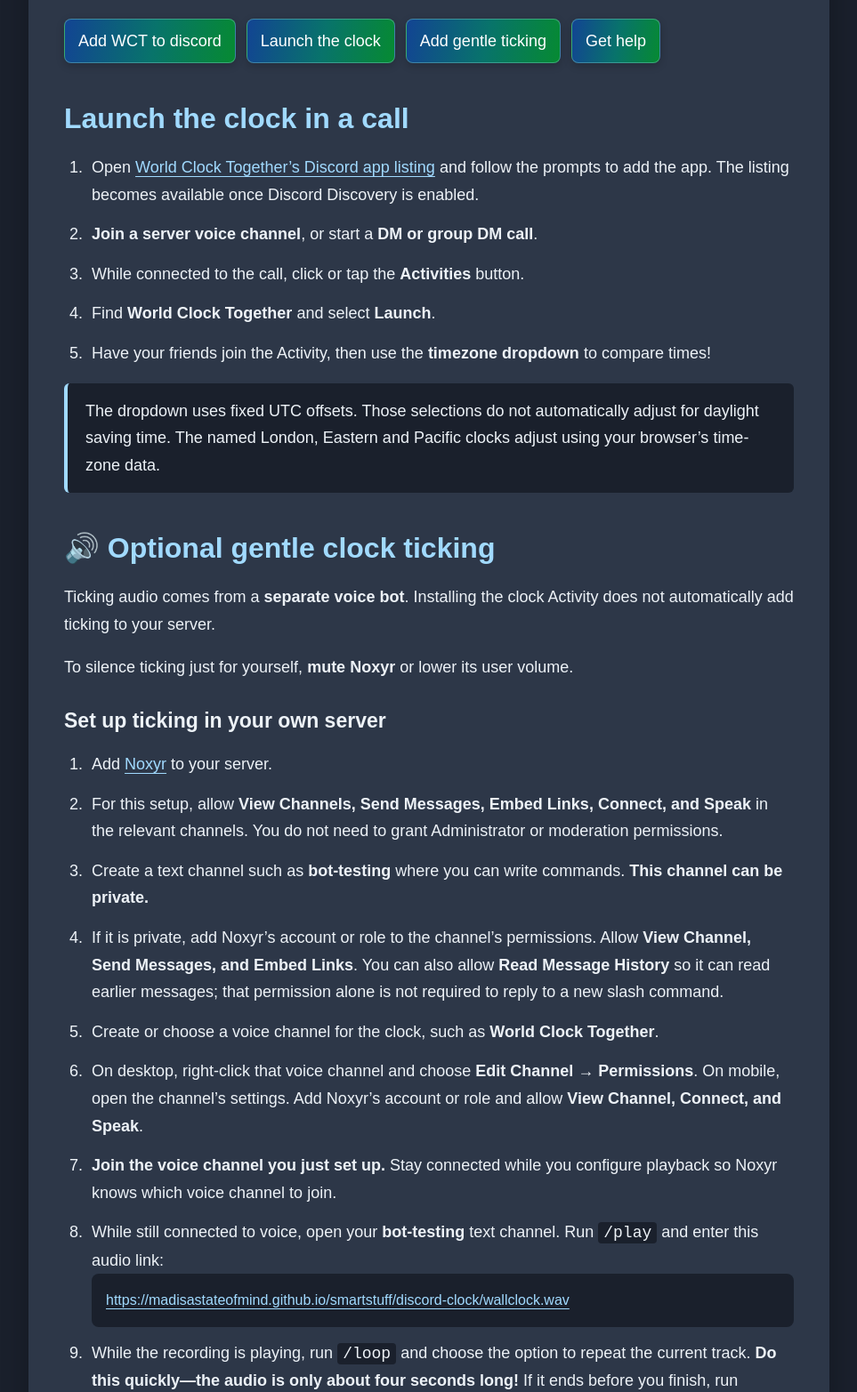
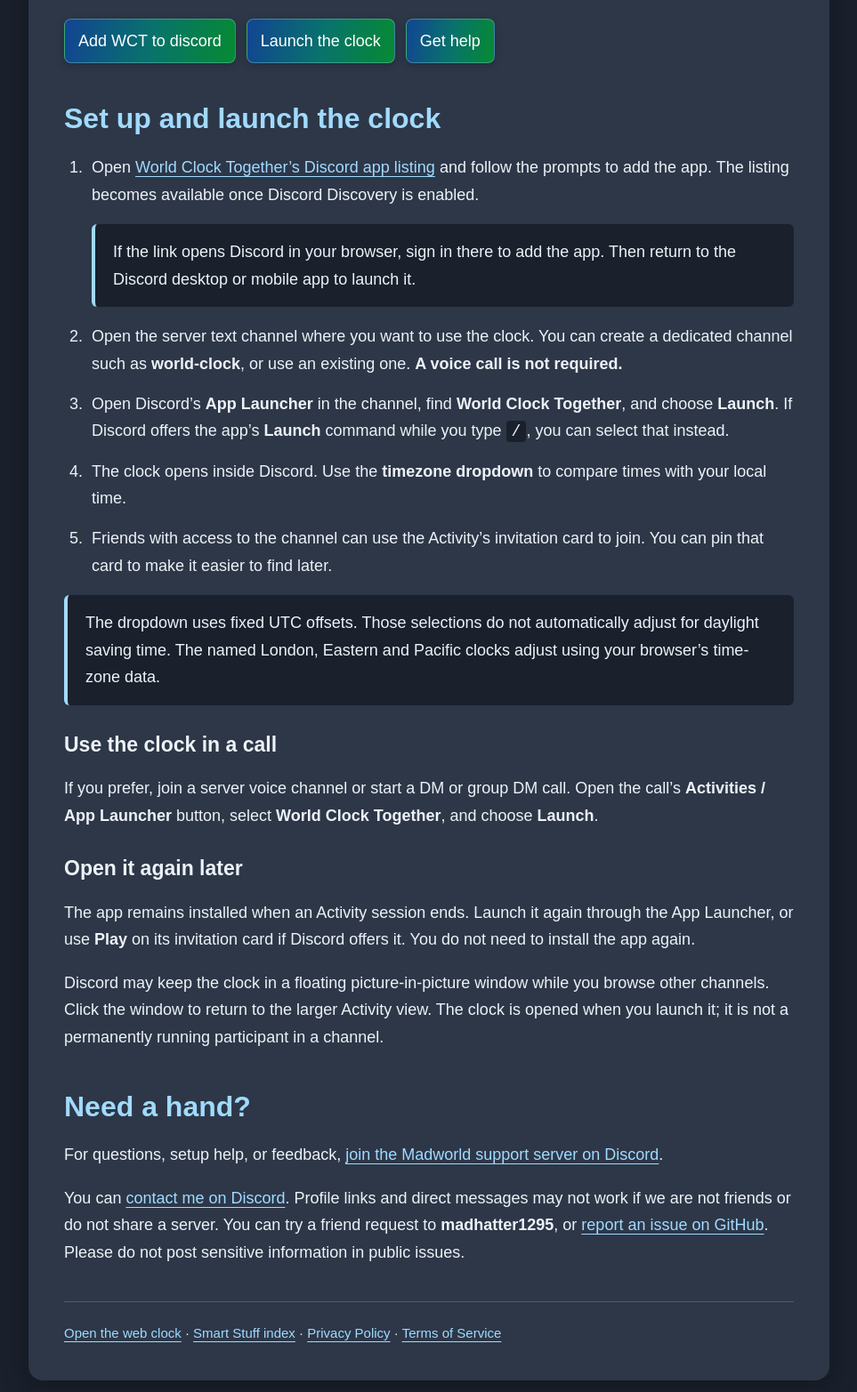
Before and after one commit to Madisastateofmind/smartstuff, a plain HTML site: page discord-clock/guide.html in a window 1280 px wide. Shown: the part 195-1760 px from the top of the page at 89% size, without its empty margins (158-1121 px from the left). Drawn offline with Linux system fonts and the light colour scheme.

Commit message:
Focus guide on clock setup and remove sound instructions

```diff
--- a/discord-clock/guide.html
+++ b/discord-clock/guide.html
@@ -3,10 +3,10 @@
 <head>
 <meta charset="utf-8">
 <meta name="viewport" content="width=device-width, initial-scale=1">
-<meta name="description" content="Launch World Clock Together in Discord and set up optional gentle ticking in your server.">
+<meta name="description" content="Add World Clock Together to Discord and launch it from a text channel or a call.">
 <title>Getting started · World Clock Together</title>
 <style>
-:root{color-scheme:dark}*{box-sizing:border-box}body{margin:0;background:#1a202c;color:#edf2f7;font:18px/1.7 Arial,sans-serif}main{max-width:900px;margin:40px auto;padding:40px;background:#2d3748;border-radius:16px;box-shadow:0 8px 30px #0004}h1{font-size:clamp(32px,6vw,48px);line-height:1.15;margin:0 0 18px}h2{font-size:clamp(25px,4vw,32px);line-height:1.3;color:#a1daff;margin:42px 0 16px}h3{font-size:23px;line-height:1.4;margin:28px 0 12px}a{color:#a1daff;text-underline-offset:4px}li{padding-left:5px;margin-bottom:14px}ol{padding-left:26px}.intro{font-size:21px;color:#c9deee}.note{background:#1a202c;border-left:4px solid #a1daff;padding:16px 20px;border-radius:6px}.audio-link{display:block;overflow-wrap:anywhere;background:#1a202c;padding:16px;border-radius:8px;font-size:16px}code{background:#1a202c;padding:2px 6px;border-radius:4px}footer{border-top:1px solid #edf2f730;margin-top:40px;padding-top:22px;font-size:15px}nav{display:flex;gap:12px;flex-wrap:wrap;margin:24px 0}nav a{display:inline-block;background:#1a202c;border:1px solid #a1daff55;border-radius:8px;padding:9px 15px;text-decoration:none}a:focus-visible{outline:3px solid #a1daff;outline-offset:4px}@media(max-width:600px){main{margin:12px;padding:24px 20px}body{font-size:17px}}
+:root{color-scheme:dark}*{box-sizing:border-box}body{margin:0;background:#1a202c;color:#edf2f7;font:18px/1.7 Arial,sans-serif}main{max-width:900px;margin:40px auto;padding:40px;background:#2d3748;border-radius:16px;box-shadow:0 8px 30px #0004}h1{font-size:clamp(32px,6vw,48px);line-height:1.15;margin:0 0 18px}h2{font-size:clamp(25px,4vw,32px);line-height:1.3;color:#a1daff;margin:42px 0 16px}h3{font-size:23px;line-height:1.4;margin:28px 0 12px}a{color:#a1daff;text-underline-offset:4px}li{padding-left:5px;margin-bottom:14px}ol{padding-left:26px}.intro{font-size:21px;color:#c9deee}.note{background:#1a202c;border-left:4px solid #a1daff;padding:16px 20px;border-radius:6px}code{background:#1a202c;padding:2px 6px;border-radius:4px}footer{border-top:1px solid #edf2f730;margin-top:40px;padding-top:22px;font-size:15px}nav{display:flex;gap:12px;flex-wrap:wrap;margin:24px 0}nav a{display:inline-block;background:#1a202c;border:1px solid #a1daff55;border-radius:8px;padding:9px 15px;text-decoration:none}a:focus-visible{outline:3px solid #a1daff;outline-offset:4px}@media(max-width:600px){main{margin:12px;padding:24px 20px}body{font-size:17px}}
 .discord-button{display:inline-block;background:#5865f2;color:#fff;padding:12px 22px;border-radius:10px;font-weight:bold;text-decoration:none}.discord-button:hover{background:#4752c4}
 nav a,.discord-button{background:linear-gradient(100deg,#124493 0%,#08736b 52%,#068a32 100%);color:#fff;border:1px solid #85dbce66;box-shadow:0 3px 10px #0003;transition:filter .18s ease,box-shadow .18s ease}nav a:hover,.discord-button:hover{background:linear-gradient(100deg,#124493 0%,#08736b 52%,#068a32 100%);filter:brightness(1.12);box-shadow:0 4px 14px #0005}@media(prefers-reduced-motion:reduce){nav a,.discord-button{transition:none}}
 </style>
@@ -14,49 +14,22 @@
 <body><main>
 <h1>⏰ World Clock Together</h1>
 <p class="intro">A free world clock to help friends compare times across time zones.</p>
-<nav aria-label="Guide sections"><a href="https://discord.com/discovery/applications/1558211468447449239">Add WCT to discord</a><a href="#launch">Launch the clock</a><a href="#ticking">Add gentle ticking</a><a href="#help">Get help</a></nav>
-<h2 id="launch">Launch the clock in a call</h2>
+<nav aria-label="Guide sections"><a href="https://discord.com/discovery/applications/1558211468447449239">Add WCT to discord</a><a href="#launch">Launch the clock</a><a href="#help">Get help</a></nav>
+<h2 id="launch">Set up and launch the clock</h2>
 <ol>
-<li>Open <a href="https://discord.com/discovery/applications/1558211468447449239">World Clock Together’s Discord app listing</a> and follow the prompts to add the app. The listing becomes available once Discord Discovery is enabled.</li>
-<li><strong>Join a server voice channel</strong>, or start a <strong>DM or group DM call</strong>.</li>
-<li>While connected to the call, click or tap the <strong>Activities</strong> button.</li>
-<li>Find <strong>World Clock Together</strong> and select <strong>Launch</strong>.</li>
-<li>Have your friends join the Activity, then use the <strong>timezone dropdown</strong> to compare times!</li>
+<li>Open <a href="https://discord.com/discovery/applications/1558211468447449239">World Clock Together’s Discord app listing</a> and follow the prompts to add the app. The listing becomes available once Discord Discovery is enabled.
+<p class="note">If the link opens Discord in your browser, sign in there to add the app. Then return to the Discord desktop or mobile app to launch it.</p></li>
+<li>Open the server text channel where you want to use the clock. You can create a dedicated channel such as <strong>world-clock</strong>, or use an existing one. <strong>A voice call is not required.</strong></li>
+<li>Open Discord’s <strong>App Launcher</strong> in the channel, find <strong>World Clock Together</strong>, and choose <strong>Launch</strong>. If Discord offers the app’s <strong>Launch</strong> command while you type <code>/</code>, you can select that instead.</li>
+<li>The clock opens inside Discord. Use the <strong>timezone dropdown</strong> to compare times with your local time.</li>
+<li>Friends with access to the channel can use the Activity’s invitation card to join. You can pin that card to make it easier to find later.</li>
 </ol>
 <p class="note">The dropdown uses fixed UTC offsets. Those selections do not automatically adjust for daylight saving time. The named London, Eastern and Pacific clocks adjust using your browser’s time-zone data.</p>
-<h2 id="ticking">🔊 Optional gentle clock ticking</h2>
-<p>Ticking audio comes from a <strong>separate voice bot</strong>. Installing the clock Activity does not automatically add ticking to your server.</p>
-<p>To silence ticking just for yourself, <strong>mute Noxyr</strong> or lower its user volume.</p>
-<h3>Set up ticking in your own server</h3>
-<ol>
-<li>Add <a href="https://noxyrbot.com">Noxyr</a> to your server.</li>
-<li>For this setup, allow <strong>View Channels, Send Messages, Embed Links, Connect, and Speak</strong> in the relevant channels. You do not need to grant Administrator or moderation permissions.</li>
-<li>Create a text channel such as <strong>bot-testing</strong> where you can write commands. <strong>This channel can be private.</strong></li>
-<li>If it is private, add Noxyr’s account or role to the channel’s permissions. Allow <strong>View Channel, Send Messages, and Embed Links</strong>. You can also allow <strong>Read Message History</strong> so it can read earlier messages; that permission alone is not required to reply to a new slash command.</li>
-<li>Create or choose a voice channel for the clock, such as <strong>World Clock Together</strong>.</li>
-<li>On desktop, right-click that voice channel and choose <strong>Edit Channel → Permissions</strong>. On mobile, open the channel’s settings. Add Noxyr’s account or role and allow <strong>View Channel, Connect, and Speak</strong>.</li>
-<li><strong>Join the voice channel you just set up.</strong> Stay connected while you configure playback so Noxyr knows which voice channel to join.</li>
-<li>While still connected to voice, open your <strong>bot-testing</strong> text channel. Run <code>/play</code> and enter this audio link:
-<a class="audio-link" href="wallclock.wav">https://madisastateofmind.github.io/smartstuff/discord-clock/wallclock.wav</a></li>
-<li>While the recording is playing, run <code>/loop</code> and choose the option to repeat the current track. <strong>Do this quickly—the audio is only about four seconds long!</strong> If it ends before you finish, run <code>/play</code> again and retry.</li>
-<li>Once it is looping, run <code>/playlist save</code> and name the playlist <strong>Clock ticking</strong>.</li>
-<li>Run <code>/play-24-7</code> and select the saved <strong>Clock ticking</strong> playlist. This sets the playlist to repeat in 24/7 mode.</li>
-<li>Use <code>/volume</code> to set a gentle listening level. <em>25% is a starting point—adjust it to suit your ears.</em></li>
-<li>In the same voice call, open <strong>Activities → World Clock Together → Launch</strong> to show the clocks alongside the ticking.</li>
-</ol>
-<h3>Listening and stopping</h3>
-<p>Only people connected to the voice channel hear the ticking. <strong>You do not need to have the clock Activity open to hear it.</strong></p>
-<p>When you hang up, you stop hearing it. The bot’s saved playlist remains set to <strong>24/7 mode</strong>, so your computer does not need to stay on.</p>
-<p>Run <code>/stop</code> to stop playback for everyone and make the bot leave the call.</p>
-<h3>Start ticking again after /stop</h3>
-<ol>
-<li><strong>Join the clock’s voice channel again.</strong></li>
-<li>In your bot-command text channel, run <code>/play-24-7</code> and select your saved ticking playlist, such as <strong>Clock ticking</strong> or <strong>Clock</strong>, or whatever you chose to name your playlist.</li>
-</ol>
-<p><strong>You do not need to redo the original setup.</strong> This command loads the saved playlist, repeats it, and enables 24/7 mode again. There is no need to run <code>/loop</code> or <code>/playlist save</code> again unless you are replacing the recording or rebuilding a deleted playlist.</p>
-<p>Playlists belong to the Discord account that saved them. If yours does not appear, use <code>/playlist list</code> on that same account to check its name.</p>
-<p>For a temporary pause while the bot is still connected, use <code>/pause</code>, then <code>/resume</code>. After <code>/stop</code>, use the saved-playlist restart steps above. A normal <code>/play</code> of the audio link alone does not set up a new 24/7 playlist loop.</p>
-<p class="note"><strong>The clock Activity and ticking bot can run together in the same server voice channel.</strong> These voice-bot instructions are for servers, not DM calls. Noxyr is an independent service; its commands and availability may change. See <a href="https://noxyrbot.com/docs/music">Noxyr’s music guide</a> for current help.</p>
+<h3>Use the clock in a call</h3>
+<p>If you prefer, join a server voice channel or start a DM or group DM call. Open the call’s <strong>Activities / App Launcher</strong> button, select <strong>World Clock Together</strong>, and choose <strong>Launch</strong>.</p>
+<h3>Open it again later</h3>
+<p>The app remains installed when an Activity session ends. Launch it again through the App Launcher, or use <strong>Play</strong> on its invitation card if Discord offers it. You do not need to install the app again.</p>
+<p>Discord may keep the clock in a floating picture-in-picture window while you browse other channels. Click the window to return to the larger Activity view. The clock is opened when you launch it; it is not a permanently running participant in a channel.</p>
 <h2 id="help">Need a hand?</h2>
 <p>For questions, setup help, or feedback, <a href="https://discord.gg/mjqpkPQP8N">join the Madworld support server on Discord</a>.</p>
 <p>You can <a href="https://discord.com/users/144178216423260162">contact me on Discord</a>. Profile links and direct messages may not work if we are not friends or do not share a server. You can try a friend request to <strong>madhatter1295</strong>, or <a href="https://github.com/Madisastateofmind/smartstuff/issues">report an issue on GitHub</a>. Please do not post sensitive information in public issues.</p>
```
